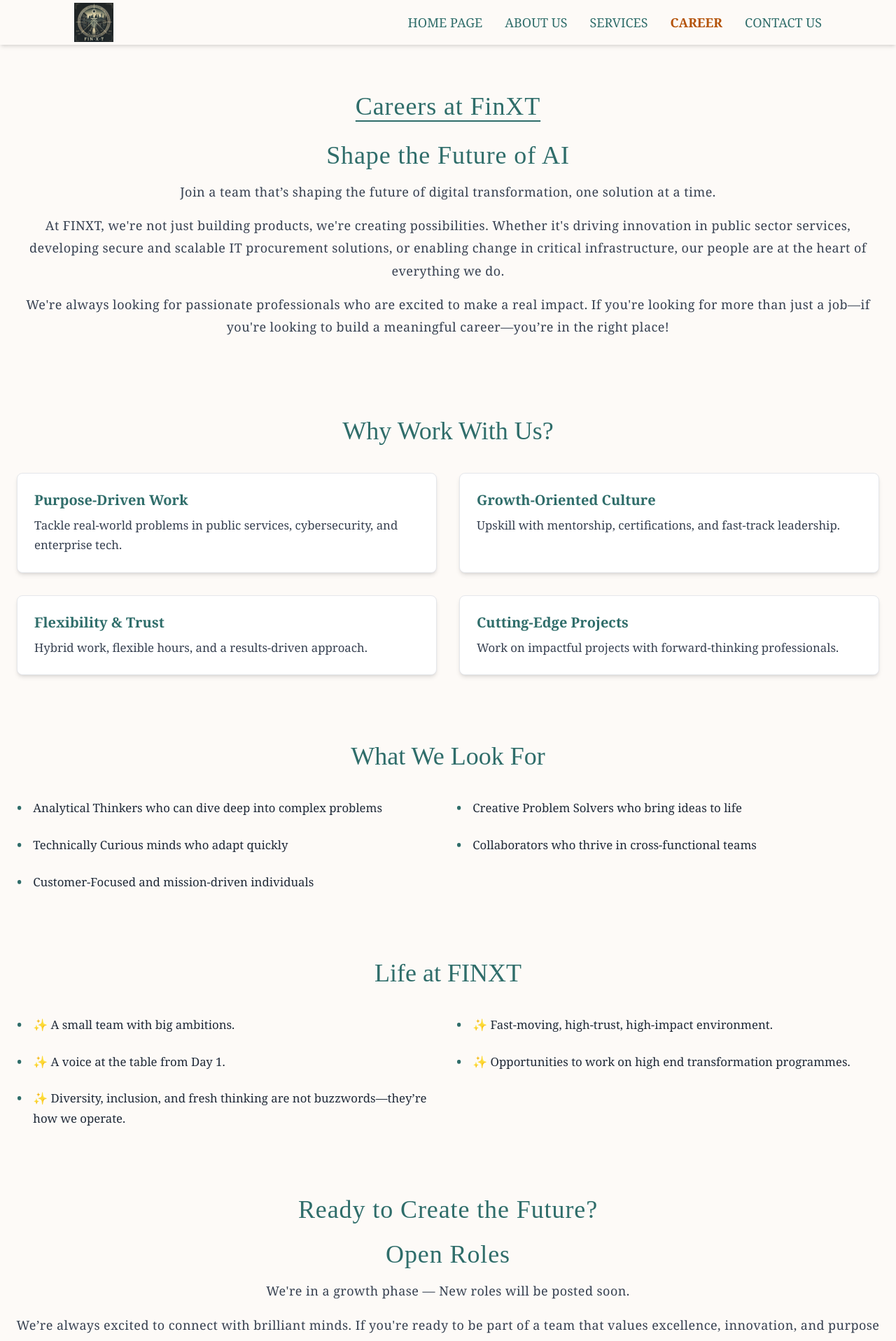
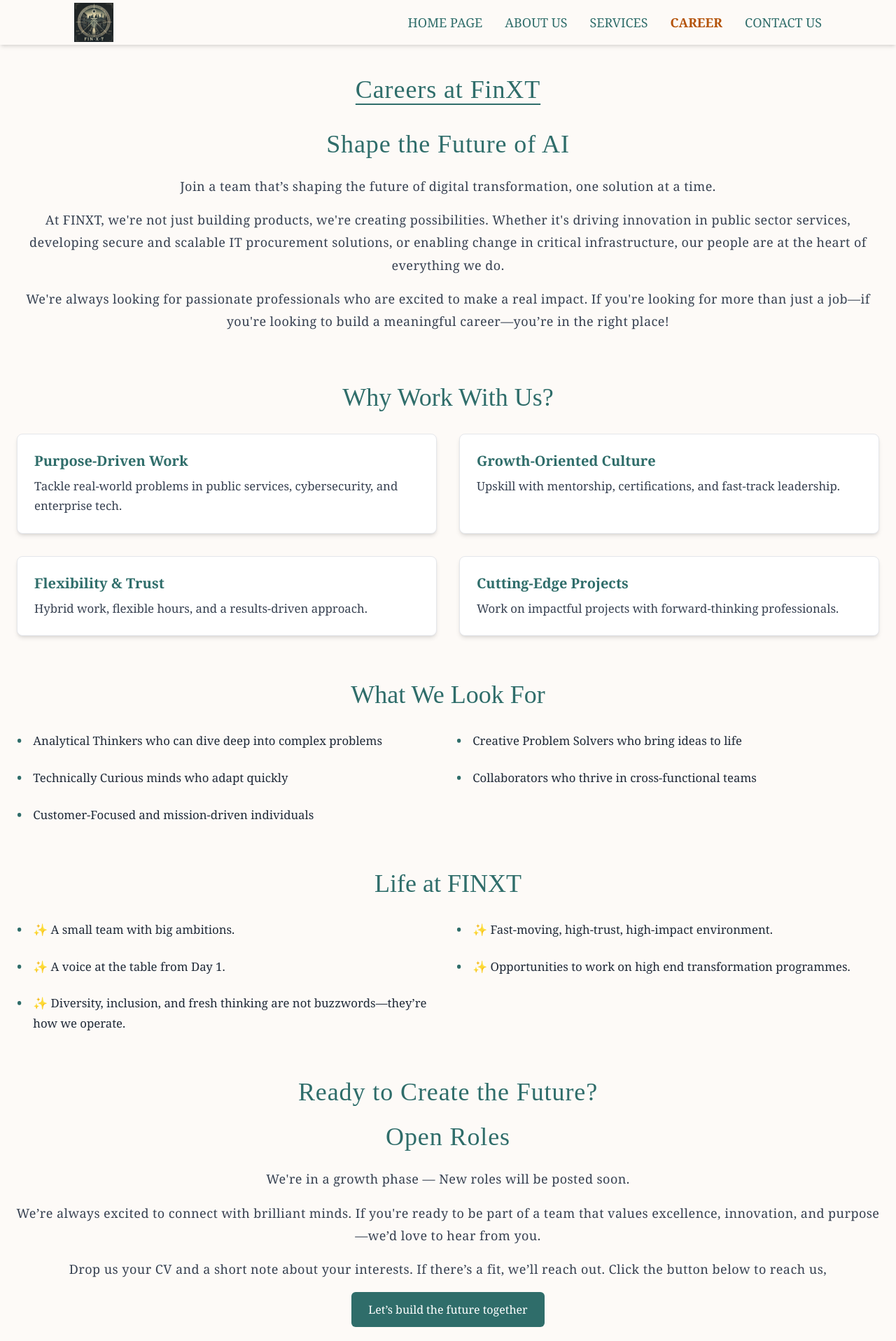
Before and after one commit to AishuVj/finxt-website, a Next.js app: page /career in a window 1280 px wide. Shown: the top 1917 px of the page at 70% size. Built offline with nearby package versions, Linux system fonts and the light colour scheme.

Commit message:
Style Clean up

```diff
--- a/pages/career.js
+++ b/pages/career.js
@@ -4,12 +4,12 @@
   return (
     <Layout>
       {/* Hero Section */}
-      <section className="py-16 px-4">
+      <section className="py-10 px-4">
         <div className="max-w-7xl mx-auto text-center">
-          <h1 className="text-4xl font-heading text-[#2f6d6a] leading-snug tracking-wide mb-6 underline underline-offset-8 decoration-2">
+          <h1 className="text-4xl font-heading text-[#2f6d6a] leading-snug tracking-wide mb-8 underline underline-offset-8 decoration-2">
             Careers at FinXT
           </h1>
-          <h2 className="text-3xl lg:text-4xl font-heading text-[#2f6d6a] leading-snug tracking-wide mb-4">
+          <h2 className="text-3xl lg:text-4xl font-heading text-[#2f6d6a] leading-snug tracking-wide mb-6">
             Shape the Future of AI
           </h2>
           <p className="text-[1.125rem] leading-[1.8] tracking-wide text-gray-700 mb-4">
@@ -18,15 +18,15 @@
           <p className="text-[1.125rem] leading-[1.8] tracking-wide text-gray-700 mb-4">
             At FINXT, we're not just building products, we're creating possibilities. Whether it's driving innovation in public sector services, developing secure and scalable IT procurement solutions, or enabling change in critical infrastructure, our people are at the heart of everything we do.
           </p>
-          <p className="text-[1.125rem] leading-[1.8] tracking-wide text-gray-700">
+          <p className="text-[1.125rem] leading-[1.8] tracking-wide text-gray-700 ">
             We're always looking for passionate professionals who are excited to make a real impact. If you're looking for more than just a job—if you're looking to build a meaningful career—you’re in the right place!
           </p>
         </div>
       </section>
 
       {/* Why Work With Us */}
-      <section className="max-w-7xl mx-auto py-12 px-6">
-          <h2 className="text-3xl lg:text-4xl font-heading text-[#2f6d6a] mb-10 text-center">
+      <section className="max-w-7xl mx-auto py-8 px-6">
+          <h2 className="text-3xl lg:text-4xl font-heading text-[#2f6d6a]  mb-8 text-center">
             Why Work With Us?
           </h2>
           <div className="grid md:grid-cols-2 gap-8">
@@ -58,8 +58,8 @@
 
 
       {/* What We Look For */}
-      <section className="max-w-7xl mx-auto py-12 px-6">
-            <h2 className="text-3xl lg:text-4xl font-heading text-[#2f6d6a] mb-10 text-center">
+      <section className="max-w-7xl mx-auto py-8 px-6">
+            <h2 className="text-3xl lg:text-4xl font-heading text-[#2f6d6a] mb-8 text-center">
               What We Look For
             </h2>
             <div className="grid md:grid-cols-2 gap-6">
@@ -82,8 +82,8 @@
       </section>
 
       {/* Life at FinXT */}
-      <section className="max-w-7xl mx-auto py-12 px-6">
-            <h2 className="text-3xl lg:text-4xl font-heading text-[#2f6d6a] mb-10 text-center">
+      <section className="max-w-7xl mx-auto py-8 px-6">
+            <h2 className="text-3xl lg:text-4xl font-heading text-[#2f6d6a] mb-8 text-center">
             Life at FINXT
             </h2>
             <div className="grid md:grid-cols-2 gap-6">
@@ -108,20 +108,20 @@
 
 
       {/* Open Roles */}
-      <section className="max-w-7xl mx-auto py-12 px-4 text-center">
+      <section className="max-w-7xl mx-auto  py-8 px-4 text-center">
       <h2 className="text-3xl lg:text-4xl font-heading text-[#2f6d6a] leading-snug tracking-wide mb-6">
           Ready to Create the Future?
         </h2>
-        <h2 className="text-3xl lg:text-4xl font-heading text-[#2f6d6a] leading-snug tracking-wide mb-4">
+        <h2 className="text-3xl lg:text-4xl font-heading text-[#2f6d6a] leading-snug tracking-wide mb-6">
           Open Roles
         </h2>
         <p className="text-[1.125rem] leading-[1.8] tracking-wide text-gray-700 mb-4">
           We're in a growth phase — New roles will be posted soon.
         </p>
-        <p className="text-[1.125rem] leading-[1.8] tracking-wide text-gray-700 mb-6">
+        <p className="text-[1.125rem] leading-[1.8] tracking-wide text-gray-700 mb-4">
           We’re always excited to connect with brilliant minds. If you're ready to be part of a team that values excellence, innovation, and purpose—we’d love to hear from you.
         </p>
-        <p className="text-[1.125rem] leading-[1.8] tracking-wide text-gray-700 mb-6">
+        <p className="text-[1.125rem] leading-[1.8] tracking-wide text-gray-700 mb-4">
           Drop us your CV and a short note about your interests. If there’s a fit, we’ll reach out.
            Click the button below to reach us,
         </p>
```
